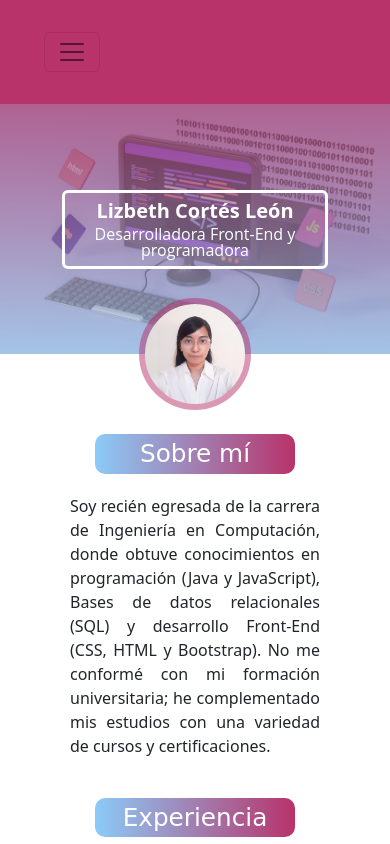
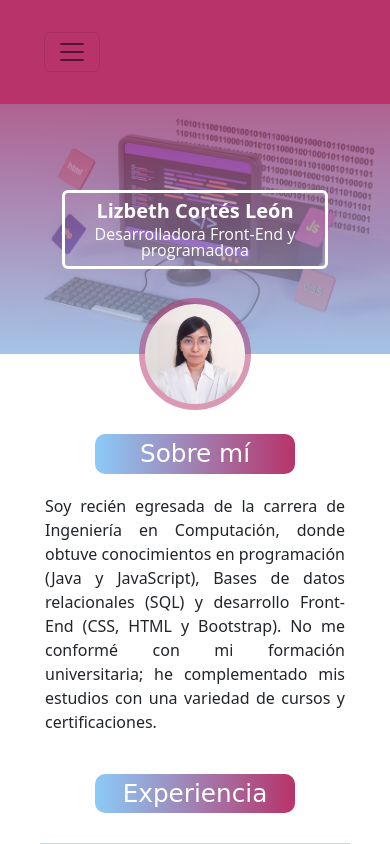
Before and after one commit to lizbeth-cortes/portafolio, a plain HTML site: page index.html in a window 390 px wide. Shown: the top 844 px of the page. Drawn offline with nearby package versions, Linux system fonts and the light colour scheme; a web font is replaced by a local one.

Commit message:
Add files via upload

```diff
--- a/style.css
+++ b/style.css
@@ -658,13 +658,13 @@ footer {
 
 }
 
-@media screen and (max-width: 400px) {
+@media screen and (max-width: 450px) {
   .overlay p {
     font-size: 18px;
   }
 
   .sobre-mi .contenedor {
-    width: 250px;
+    width: 330px;
   }
 
   .overlay i {
@@ -713,3 +713,10 @@ footer {
   }
 
 }
+
+@media screen and (max-width: 400px) {
+  .sobre-mi .contenedor {
+    width: 300px;
+  }
+
+}
```
